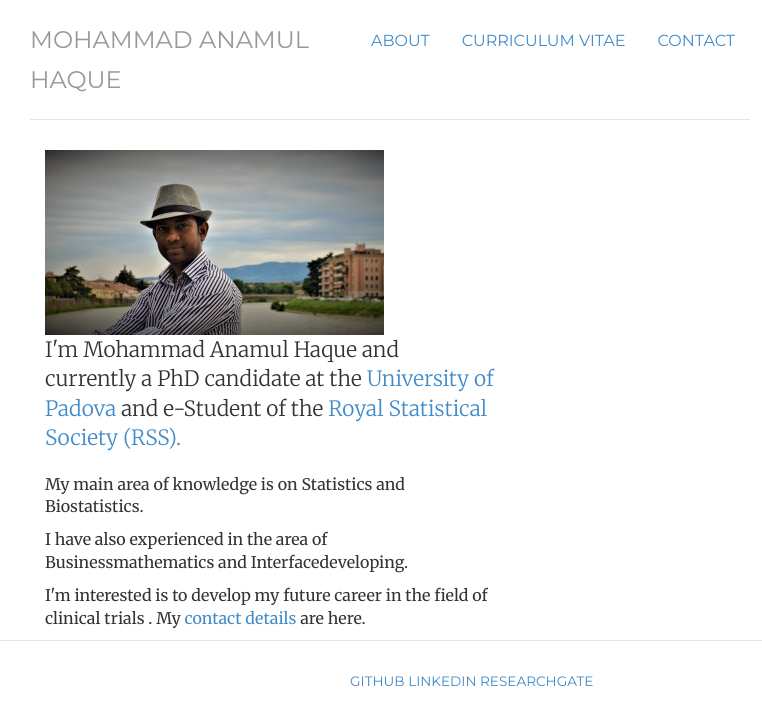
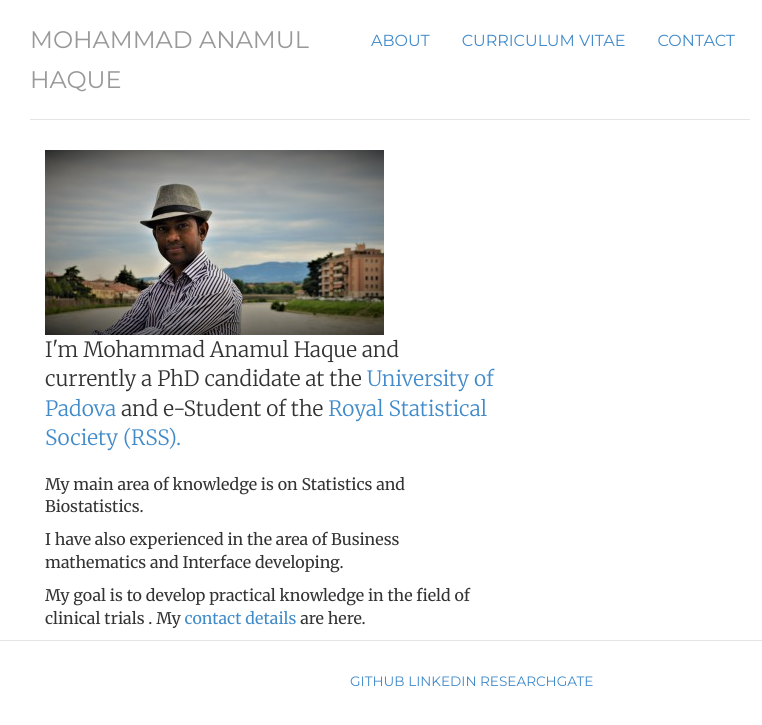
Before and after one commit to haquemdanamul/haquemdanamul, a Jekyll site: the page built from index.html, in a window 1280 px wide. Shown: the top 725 px of the page, without its empty margins (250-1012 px from the left). Built offline with Jekyll 4.4.1, drawn with Linux system fonts in a browser that asks for light colours; nearby versions of some CDN libraries; library files that are not in the unit come from our copies.

Commit message:
Update index.html

```diff
--- a/index.html
+++ b/index.html
@@ -21,9 +21,9 @@ description: Haque is a Biostatistician and currently a PhD candidate.
 		<a href="https://www.stat.unipd.it/ricerca/mohammad-anamul-haque"> University of Padova</a></span> and e-Student of the
 		<span itemprop="affiliation"> <a href="https://rss.org.uk/">Royal Statistical Society (RSS).</a></span> </p>
 	<p>My main area of knowledge is on <span itemprop="title">Statistics</span> and <span itemprop="title">Biostatistics</span>.</p>
-		<p>I have also experienced in the area of <span itemprop="title">Business</span>mathematics and <span itemprop="title">Interface</span>developing.</p>
+		<p>I have also experienced in the area of <span itemprop="title">Business</span> mathematics and <span itemprop="title">Interface</span> developing.</p>
 
-	<p>I'm interested is to develop my future career in the field of <span itemprop="title"> clinical trials </span>. My <a href="contact">contact details</a> are here.</p>
+	<p>My goal is to develop practical knowledge in the field of <span itemprop="title"> clinical trials </span>. My <a href="contact">contact details</a> are here.</p>
 	</div>
 </div>
 <!-- </div> -->
```
